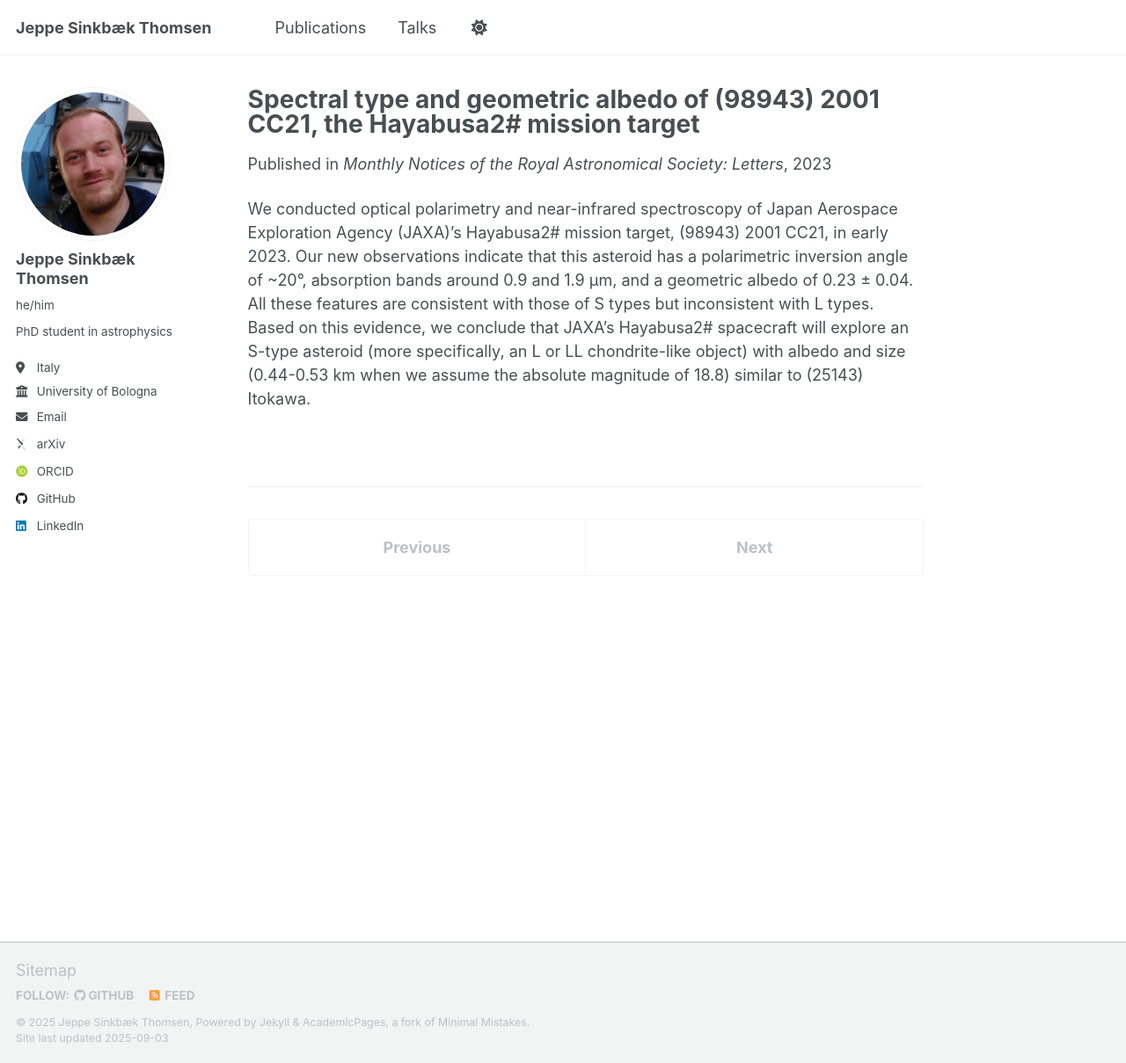
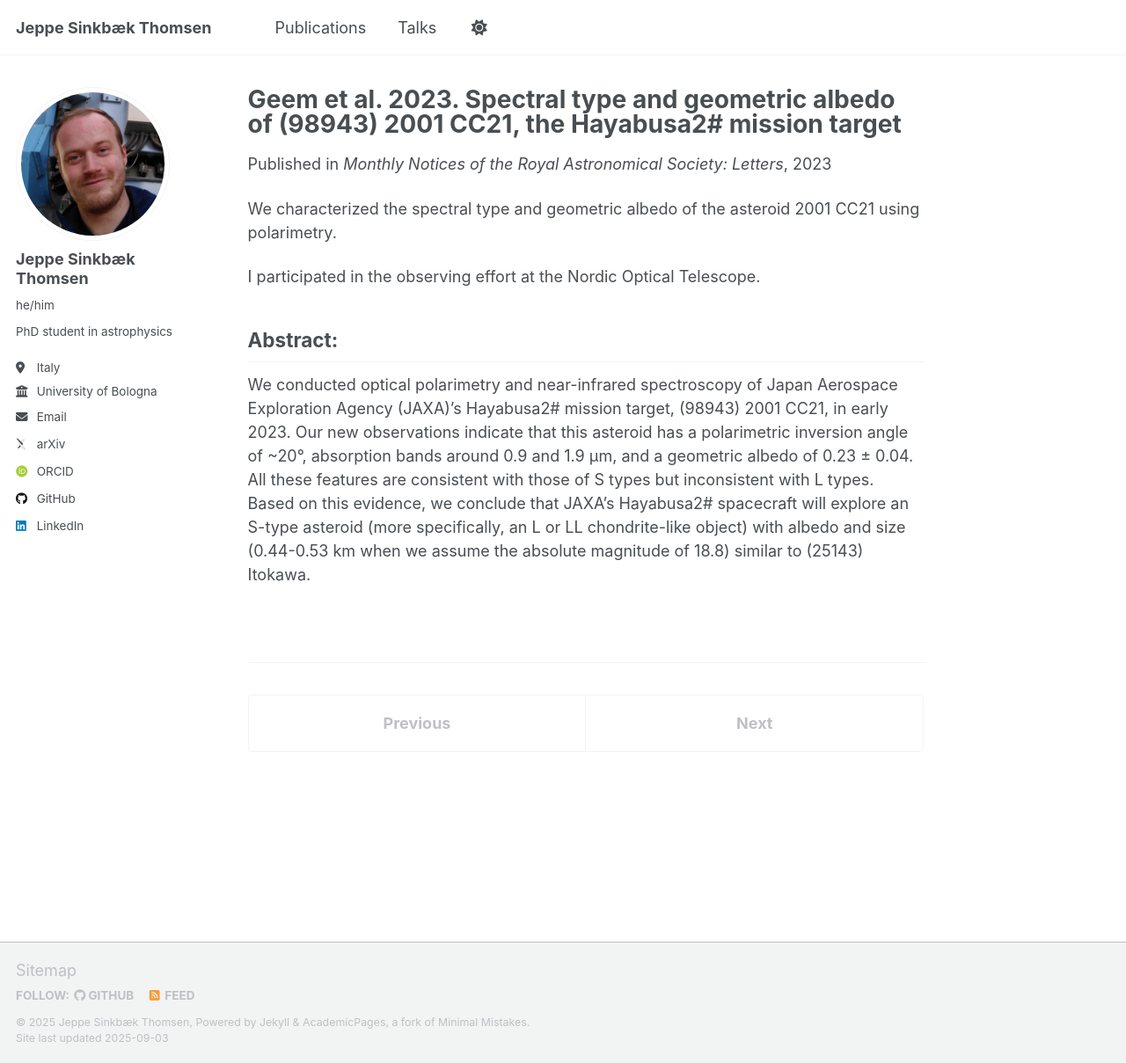
Before and after one commit to jsinkbaek/jsinkbaek.github.io, a Jekyll site: the page built from _publications/2023-10-01-Hayabusa2.md, in a window 1280 px wide and 1209 px high. Shown: the whole window at 88% size. Built offline with Jekyll 4.4.1, drawn with Linux system fonts in a browser that asks for light colours; some web fonts are replaced; a script that is not in the unit is left out.

Commit message:
Update 2023-10-01-Hayabusa2.md

```diff
--- a/_publications/2023-10-01-Hayabusa2.md
+++ b/_publications/2023-10-01-Hayabusa2.md
@@ -1,12 +1,17 @@
 ---
-title: "Spectral type and geometric albedo of (98943) 2001 CC21, the Hayabusa2# mission target"
+title: "Geem et al. 2023. Spectral type and geometric albedo of (98943) 2001 CC21, the Hayabusa2# mission target"
 collection: publications
 category: manuscripts
 permalink: /publication/2023-10-01-Hayabusa2
-excerpt: 'Jooyeon Geem led this work to characterize the spectral type and geometric albedo of the asteroid 2001 CC21 using polarimetry. I participated in the observing effort at the Nordic Optical Telescope.'
+excerpt: 'We characterized the spectral type and geometric albedo of the asteroid 2001 CC21 using polarimetry. I participated in the observing effort at the Nordic Optical Telescope.'
 date: 2023-10-01
 venue: 'Monthly Notices of the Royal Astronomical Society: Letters'
 paperurl: 'https://jsinkbaek.github.io/files/Geem2023_2304.02917v1.pdf'
 citation:
 ---
+We characterized the spectral type and geometric albedo of the asteroid 2001 CC21 using polarimetry.
+
+I participated in the observing effort at the Nordic Optical Telescope.
+
+## Abstract:
 We conducted optical polarimetry and near-infrared spectroscopy of Japan Aerospace Exploration Agency (JAXA)'s Hayabusa2# mission target, (98943) 2001 CC21, in early 2023. Our new observations indicate that this asteroid has a polarimetric inversion angle of ~20°, absorption bands around 0.9 and 1.9 μm, and a geometric albedo of 0.23 ± 0.04. All these features are consistent with those of S types but inconsistent with L types. Based on this evidence, we conclude that JAXA's Hayabusa2# spacecraft will explore an S-type asteroid (more specifically, an L or LL chondrite-like object) with albedo and size (0.44-0.53 km when we assume the absolute magnitude of 18.8) similar to (25143) Itokawa.
```
